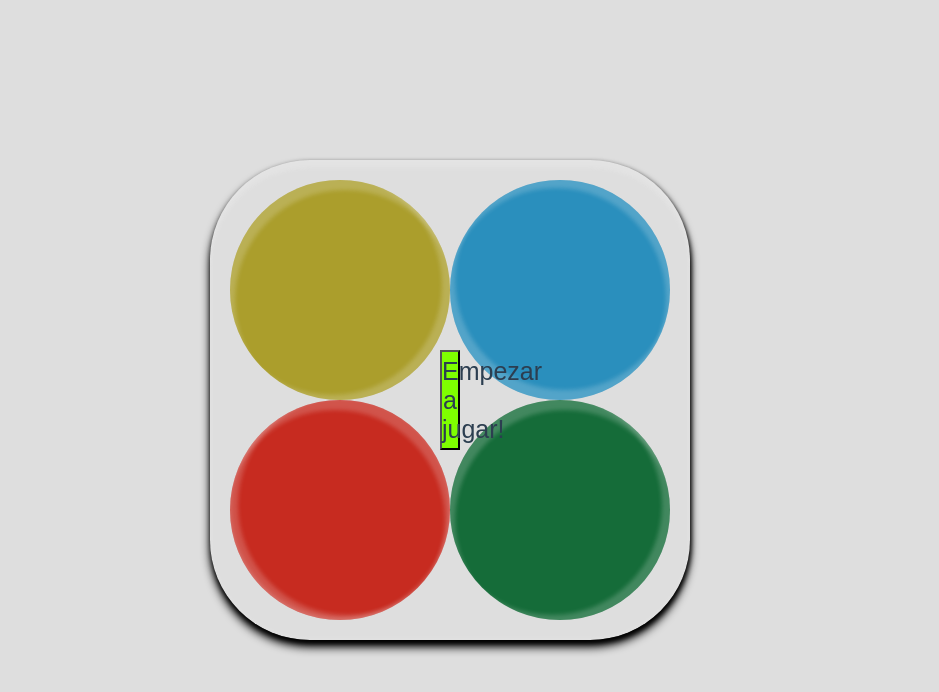
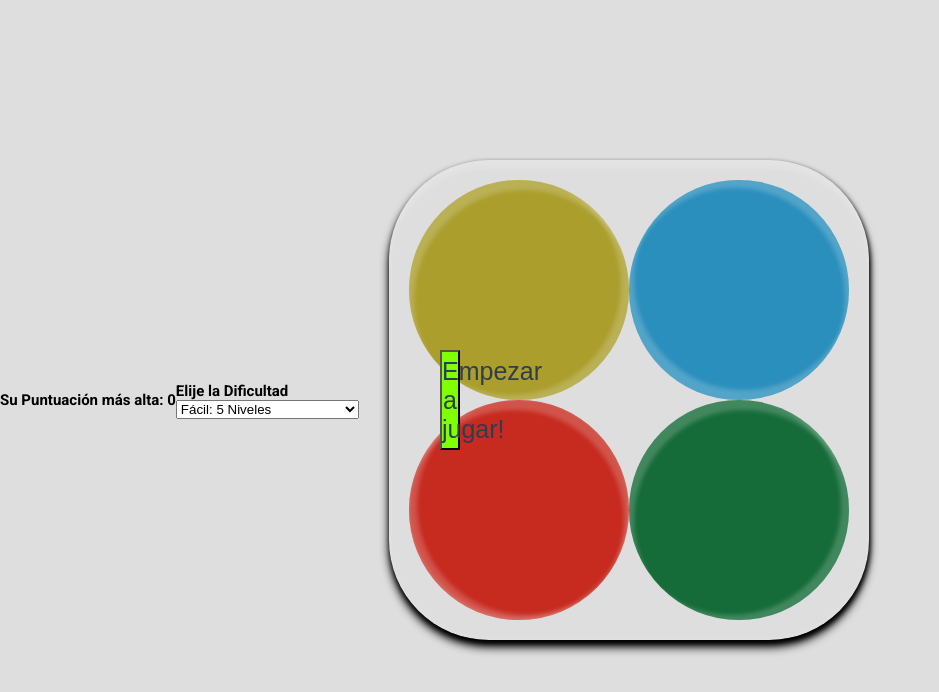
Before and after one commit to dbriceno10/Proyecto-Curso-Fundamentos-de-JavaScript-Juego-de-Simon-Dice, a plain HTML site: page index.html in a window 1280 px wide. Shown: the whole page, without its empty margins (0-939 px from the left). Drawn offline with nearby package versions, Linux system fonts and the light colour scheme.

Commit message:
empezando a implementar input de niveles

```diff
--- a/index.html
+++ b/index.html
@@ -13,11 +13,32 @@
 <body>
     <header></header>
     <main>
-        <!-- <section>
+        <section>
             <div>
                 <h1>Su Puntuación más alta: <span id="puntos">0</span></h1>
             </div>
-        </section> -->
+        </section>
+        <section>
+            <h2>Elije la Dificultad</h2>
+            <div>
+                <!-- <ul>
+                    <li>Fácil: 5 Niveles</li>
+                    <li>Normal: 10 Niveles</li>
+                    <li>Medio: 25 Niveles</li>
+                    <li>Difícil: 50 Niveles</li>
+                    <li>Experto: 100 Niveles</li>
+                    <li>Supervivencia: 999 Niveles</li>
+                </ul> -->
+                <select name="level" id="level">
+                    <option value="5">Fácil: 5 Niveles</option>
+                    <option value="10"><li>Normal: 10 Niveles</li></option>
+                    <option value="25">Medio: 25 Niveles</option>
+                    <option value="50">Difícil: 50 Niveles</option>
+                    <option value="100">Experto: 100 Niveles</option>
+                    <option value="999">Supervivencia: 999 Niveles</option>
+                </select>
+            </div>
+        </section>
         <div class="gameboard">
             <div id="amarillo" class="color amarillo left" data-color="amarillo"></div>
             <div id="azul" class="color azul right" data-color="azul"></div>
--- a/main.js
+++ b/main.js
@@ -3,6 +3,7 @@ const azul = document.getElementById('azul')
 const rojo = document.getElementById('rojo')
 const verde = document.getElementById('verde')
 const btnEmpezar = document.getElementById('btnEmpezar')
+const puntaje = document.getElementById('puntos')
 const ultimo_Nivel = 3
 
 class Juego {
@@ -14,6 +15,11 @@ class Juego {
     }
 
     inicializar() {
+
+        this.maxScore = localStorage.getItem('puntos')
+        if (this.maxScore != null) {
+            puntaje.innerHTML = this.maxScore
+        }
         this.siguienteNivel = this.siguienteNivel.bind(this)
         this.elegirColor = this.elegirColor.bind(this)
         this.siguienteNivel = this.siguienteNivel.bind(this)
@@ -132,11 +138,17 @@ class Juego {
     }
     ganoElJuego() {
         //swal("Platzi","Ganaste el juego!", "success")//devuelve una promesa
+        if (this.puntos > this.maxScore) {
+            localStorage.setItem('puntos', this.puntos)
+        }
         swal("!Felicitaciones, ganas el juego¡", `Tu puntucación: ${this.puntos}`,"./fonts/logo-win_the_game.png")
         .then(this.inicializar)
     }
     perdioElJuego() {
         //swal("Platzi", "Lo siento, perdiste el juego", "error")
+        if (this.puntos > this.maxScore) {
+            localStorage.setItem('puntos', this.puntos)
+        }
         swal("Lo siento, pierdes esta vez, mejor suerte la próxima", `Tu puntucación: ${this.puntos}`,"./fonts/logo-game_over.png")
         .then(() => {
             this.eliminarEventosClick()
```
